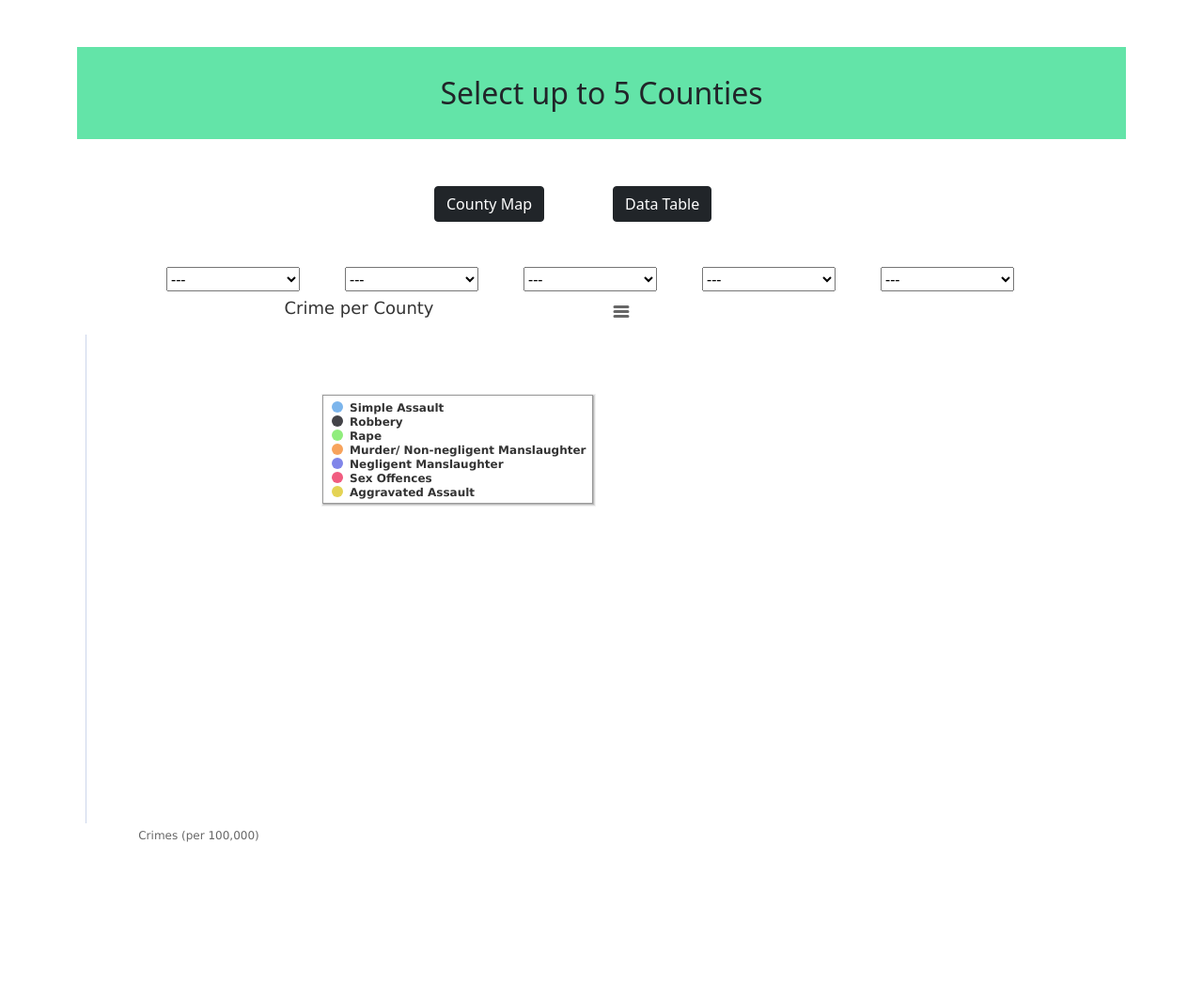
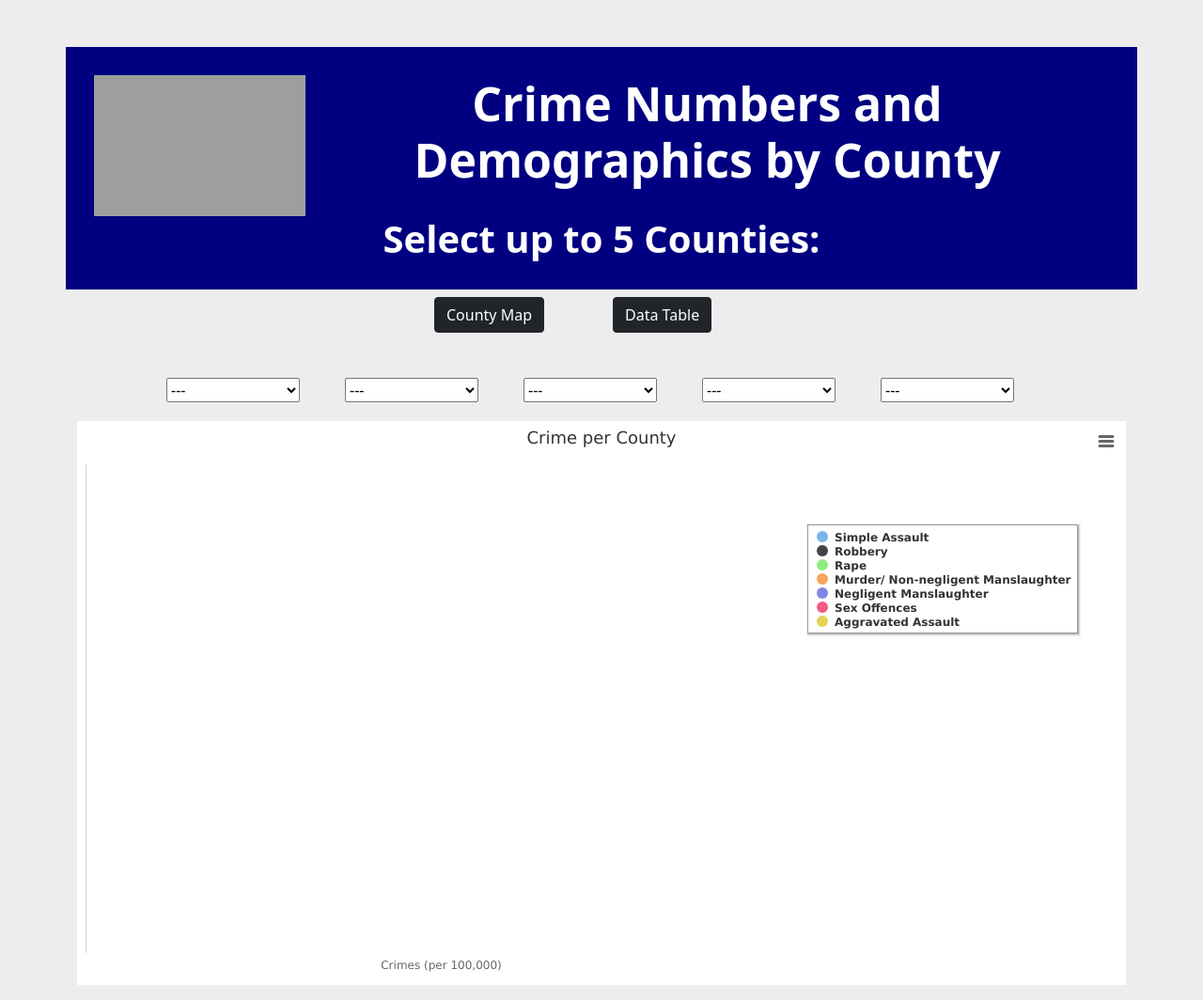
Before and after one commit to jordanroessle/project-2-california-crime, a Flask app: page /compareCounties in a window 1280 px wide. Shown: the whole page at 94% size. Before the commit the page ends 896 px from the top, so only its background shows below. Run offline with Flask 2, Linux system fonts and the light colour scheme; data comes from the database, SQL or seed files in the repository; some libraries are stand-ins or nearby versions; grey boxes are pictures that could not be loaded.

Commit message:
updated header and css

```diff
--- a/static/css/style.css
+++ b/static/css/style.css
@@ -3,27 +3,61 @@
   height: 450px;
 }
 
+.title {
+  margin-top: 50px;
+  margin-bottom: 0;
+  padding-top: 30px;
+  padding-left: 30px;
+  padding-right: 30px;
+  background-color: navy;
+  display: table;
+  width:100%;
+}
+
+.title-image, .header-text {
+  vertical-align: middle;
+  display: table-cell;
+}
+
+.title-text {
+  font-weight: bolder;
+  font-size: 50px;
+  color: white;
+}
+
 .header {
-  margin-top: 50px;
-  margin-bottom: 50px;
-  padding: 30px;
-  background-color: rgb(99, 228, 168);
-  font-weight: 1500;
-  font-style: bold;
+  padding-bottom: 30px;
+  background-color: navy;
+  font-weight: bold;
+  font-size: 40px;
+  color: white;
 }
 
 body {
   background-color: #ededed;
 }
 
-figure {
+.figure {
   width: 600px;
   height: 500px;
 }
 
 .subheader {
+  margin-bottom: 25px;
   padding: 15px;
-  background-color: rgb(148, 236, 195);
-  font-weight: 850;
-  visibility: hidden;
+  background-color: navy;
+  text-align: center;
+  color: white;
 }
+
+.subheader h3 {
+  font-weight: bold;
+}
+
+.subheader p {
+  font-size: 20px;
+}
+
+.comparisons {
+  margin-bottom: 20px;
+}
--- a/templates/visuals.html
+++ b/templates/visuals.html
@@ -7,11 +7,11 @@
   <meta http-equiv="X-UA-Compatible" content="ie=edge">
   <title>California Crime</title>
 
-  <!-- Our CSS -->
-  <link rel="stylesheet" type="text/css" href="../static/css/style.css">
-
   <!-- Bootstrap CSS -->
   <link href="https://cdn.jsdelivr.net/npm/bootstrap@5.0.2/dist/css/bootstrap.min.css" rel="stylesheet" integrity="sha384-EVSTQN3/azprG1Anm3QDgpJLIm9Nao0Yz1ztcQTwFspd3yD65VohhpuuCOmLASjC" crossorigin="anonymous">
+
+   <!-- Our CSS -->
+   <link rel="stylesheet" type="text/css" href="../static/css/style.css">
 
   <!-- Ploty -->
   <script src="https://cdn.plot.ly/plotly-2.3.0.min.js"></script>
@@ -21,10 +21,16 @@
 <body>
   <div class="container">
     <div class="row">
-      <div class="col-md-12">
-        <h2 class="header" style="text-align: center;">Select up to 5 Counties</h2>
+      <h1 class="title" style="text-align: center;">
+        <span class="title-image"><img style="height: 150px; width: 225px;"
+        src="https://upload.wikimedia.org/wikipedia/commons/thumb/0/01/Flag_of_California.svg/320px-Flag_of_California.svg.png"
+        alt="California Flag"></span>
+        <span class="title-text">Crime Numbers and Demographics by County</span>
+      </h1>
+    </div>
+      <div class="row">
+        <h2 class="header" style="text-align: center;">Select up to 5 Counties:</h2>
       </div>
-    </div>
     <div class="row justify-content-center">
       <div class="col-md-2">
         <a href="http://127.0.0.1:5000/">
@@ -38,7 +44,7 @@
     </div>
     <br>
     <br>
-    <div class="row justify-content-center">
+    <div class="row justify-content-center comparisons">
       <div class="col-md-2">
         <select name="Counties" id="first-County" onchange="dropDownChanged(this.value)">
           <option>---</option>
@@ -74,7 +80,6 @@
         </div>
       </div>
     </div>
-
   </div>
 </div>
 
```
Also changed, not shown: templates/index.html (+12 -6 lines).
